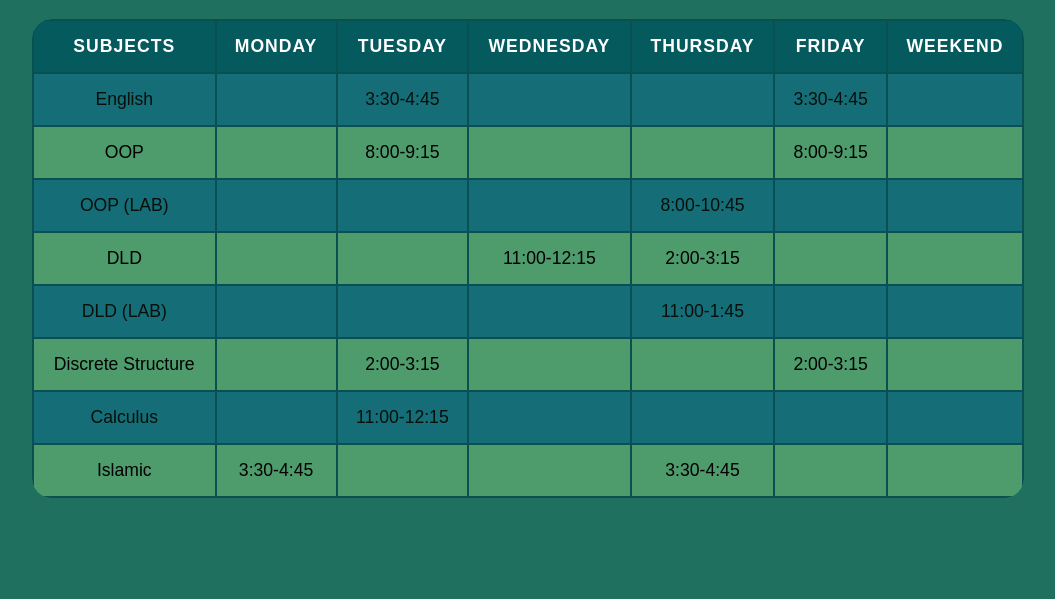
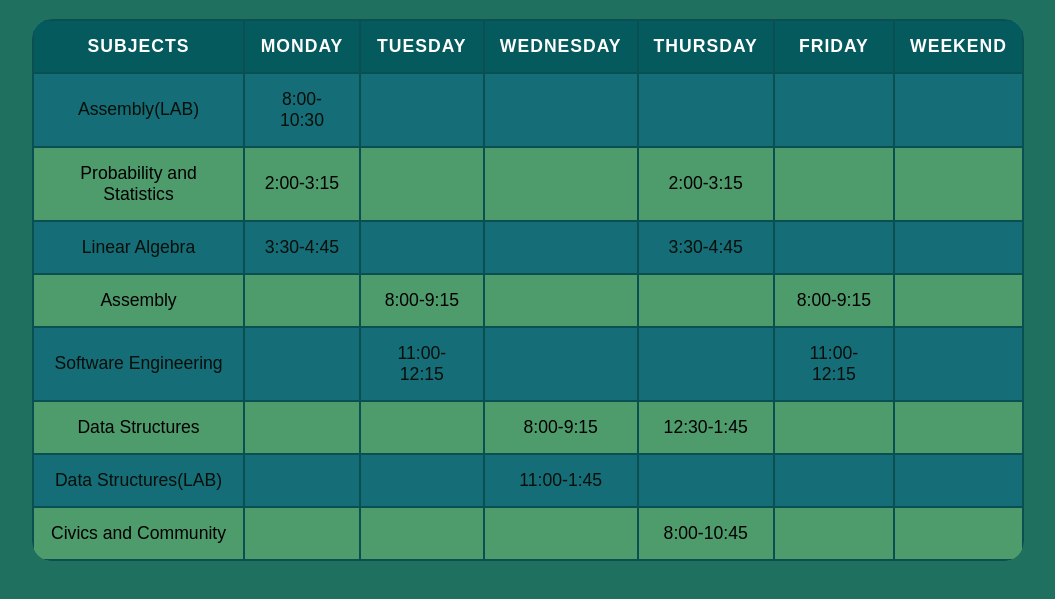
Before and after one commit to AhmedYousaf949/time-table.com, a plain HTML site: page index.html in a window 1280 px wide. Shown: the part 81-680 px from the top of the page, without its empty margins (112-1167 px from the left). Drawn offline with Linux system fonts and the light colour scheme.

Commit message:
Updated HTML files

```diff
--- a/index.html
+++ b/index.html
@@ -17,16 +17,34 @@
             <th>Weekend</th>
         </tr>
         <tr>
-            <td>English</td>
+            <td>Assembly(LAB)</td>
+            <td>8:00-10:30</td>
             <td></td>
+            <td></td>
+            <td></td>
+            <td></td>
+            <td></td>
+        </tr>
+        <tr>
+            <td>Probability and Statistics</td>
+            <td>2:00-3:15</td>
+            <td></td>
+            <td></td>
+            <td>2:00-3:15</td>
+            <td></td>
+            <td></td>
+        </tr>
+        <tr>
+            <td>Linear Algebra</td>
             <td>3:30-4:45</td>
             <td></td>
             <td></td>
             <td>3:30-4:45</td>
             <td></td>
+            <td></td>
         </tr>
         <tr>
-            <td>OOP</td>
+            <td>Assembly</td>
             <td></td>
             <td>8:00-9:15</td>
             <td></td>
@@ -35,7 +53,34 @@
             <td></td>
         </tr>
         <tr>
-            <td>OOP (LAB)</td>
+            <td>Software Engineering</td>
+            <td></td>
+            <td>11:00-12:15</td>
+            <td></td>
+            <td></td>
+            <td>11:00-12:15</td>
+            <td></td>
+        </tr>
+        <tr>
+            <td>Data Structures</td>
+            <td></td>
+            <td></td>
+            <td>8:00-9:15</td>
+            <td>12:30-1:45</td>
+            <td></td>
+            <td></td>
+        </tr>
+        <tr>
+            <td>Data Structures(LAB)</td>
+            <td></td>
+            <td></td>
+            <td>11:00-1:45</td>
+            <td></td>
+            <td></td>
+            <td></td>
+        </tr>
+        <tr>
+            <td>Civics and Community</td>
             <td></td>
             <td></td>
             <td></td>
@@ -43,51 +88,6 @@
             <td></td>
             <td></td>
         </tr>
-        <tr>
-            <td>DLD</td>
-            <td></td>
-            <td></td>
-            <td>11:00-12:15</td>
-            <td>2:00-3:15</td>
-            <td></td>
-            <td></td>
-        </tr>
-        <tr>
-            <td>DLD (LAB)</td>
-            <td></td>
-            <td></td>
-            <td></td>
-            <td>11:00-1:45</td>
-            <td></td>
-            <td></td>
-        </tr>
-        <tr>
-            <td>Discrete Structure</td>
-            <td></td>
-            <td>2:00-3:15</td>
-            <td></td>
-            <td></td>
-            <td>2:00-3:15</td>
-            <td></td>
-        </tr>
-        <tr>
-            <td>Calculus</td>
-            <td></td>
-            <td>11:00-12:15</td>
-            <td></td>
-            <td></td>
-            <td></td>
-            <td></td>
-        </tr>
-        <tr>
-            <td>Islamic</td>
-            <td>3:30-4:45</td>
-            <td></td>
-            <td></td>
-            <td>3:30-4:45</td>
-            <td></td>
-            <td></td>
-        </tr>
     </table>
 </body>
 </html>
```
